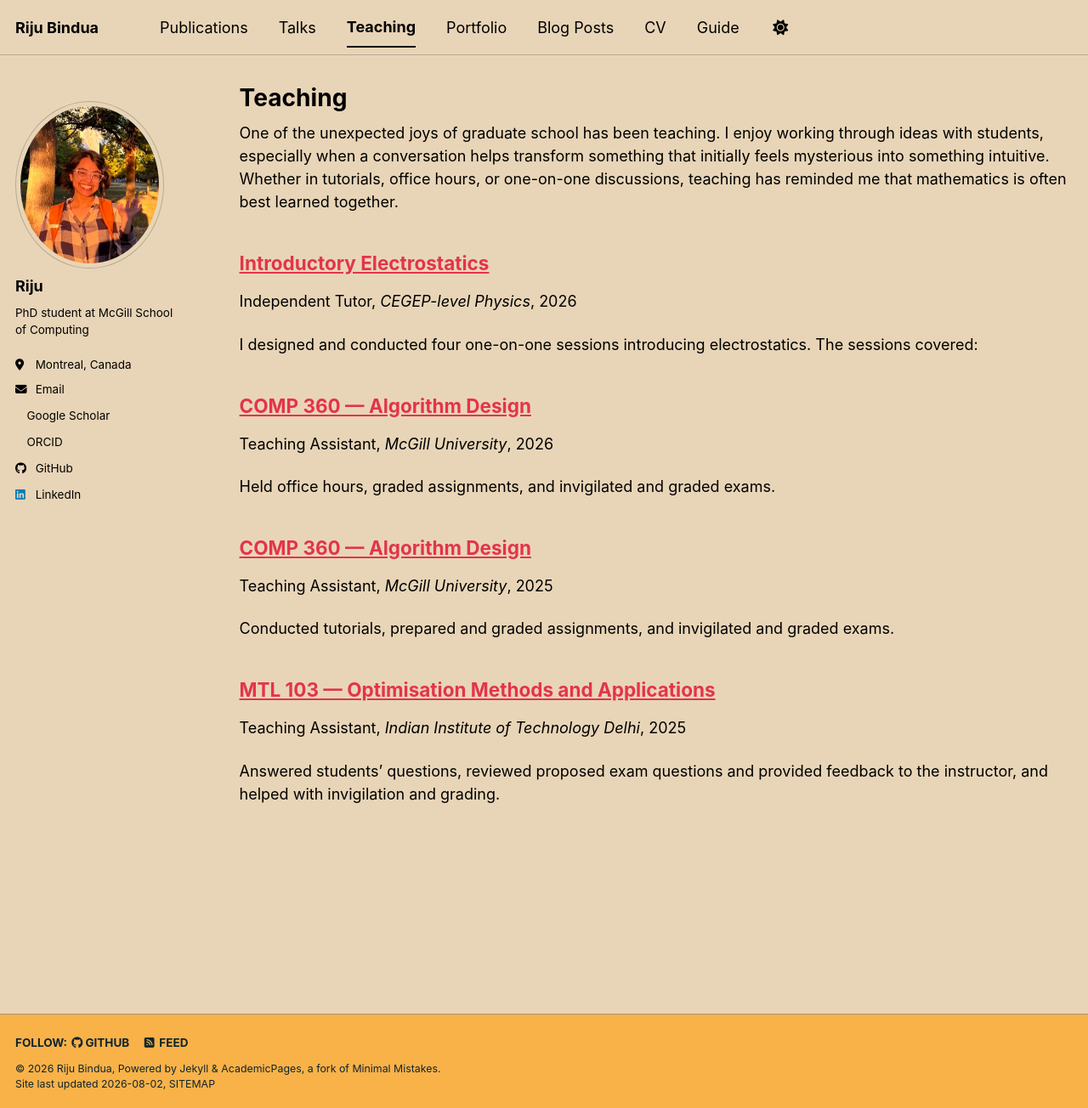
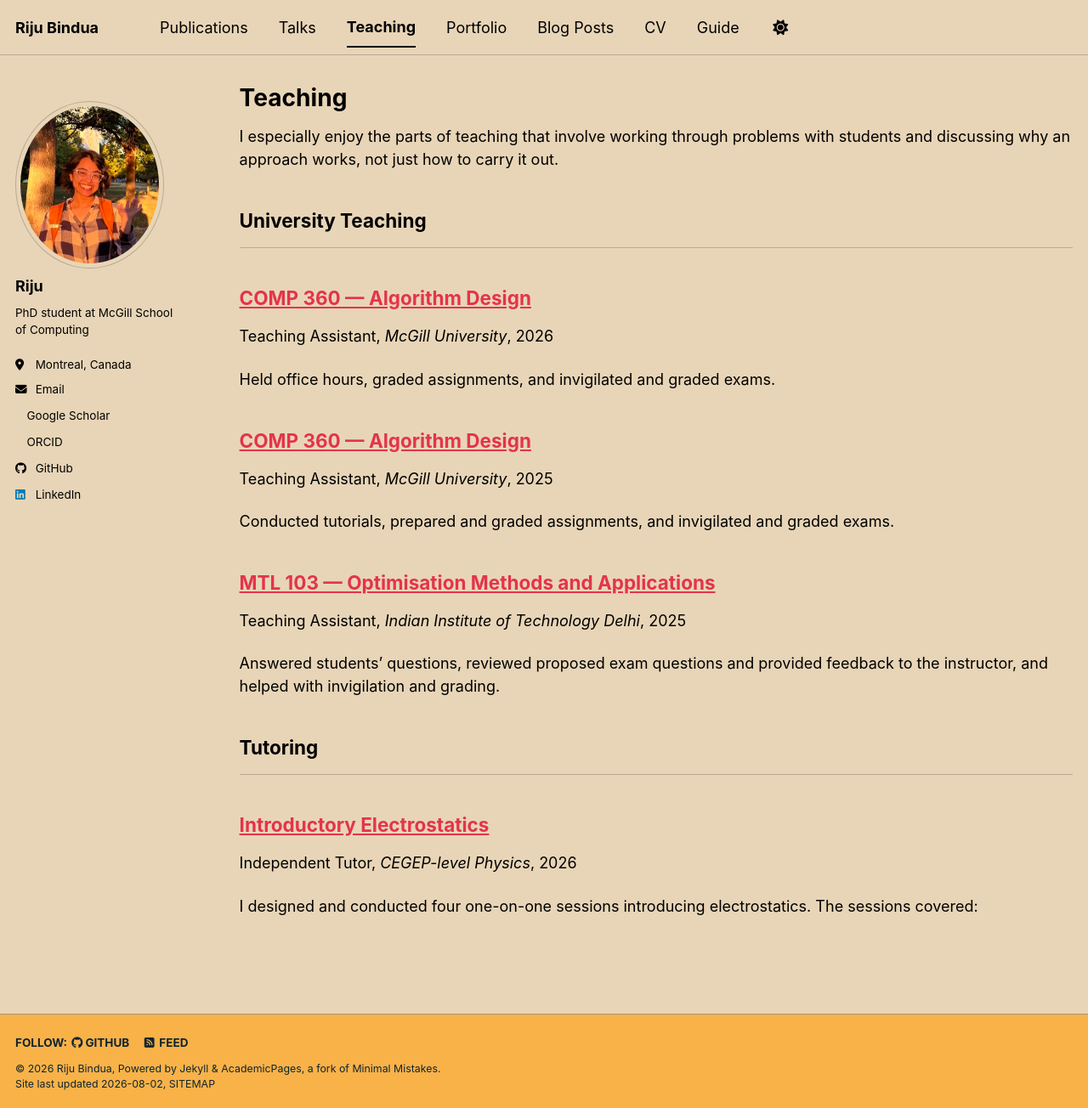
Before and after one commit to binduariju/binduariju.github.io, a Jekyll site: the page built from _pages/teaching.html, in a window 1280 px wide and 1304 px high. Shown: the whole window at 85% size. Built offline with Jekyll 4.4.1, drawn with Linux system fonts in a browser that asks for light colours; a style sheet for code colours, icons or effects is not loaded.

Commit message:
Update teaching.html to enhance teaching sections
Refactor teaching section to include separate headings for University Teaching and Tutoring, and sort teaching posts by date.

```diff
--- a/_pages/teaching.html
+++ b/_pages/teaching.html
@@ -5,12 +5,29 @@ permalink: /teaching/
 author_profile: true
 ---
 
-One of the unexpected joys of graduate school has been teaching.
-
-I enjoy working through ideas with students, especially when a conversation helps transform something that initially feels mysterious into something intuitive. Whether in tutorials, office hours, or one-on-one discussions, teaching has reminded me that mathematics is often best learned together.
-
 {% include base_path %}
 
-{% for post in site.teaching reversed %}
-  {% include archive-single.html %}
+<p>
+  I especially enjoy the parts of teaching that involve working through problems
+  with students and discussing why an approach works, not just how to carry it out.
+</p>
+
+{% assign teaching_sorted = site.teaching | sort: "date" | reverse %}
+
+<h2>University Teaching</h2>
+<hr />
+
+{% for post in teaching_sorted %}
+  {% if post.type == "Teaching Assistant" %}
+    {% include archive-single.html %}
+  {% endif %}
 {% endfor %}
+
+<h2>Tutoring</h2>
+<hr />
+
+{% for post in teaching_sorted %}
+  {% if post.type == "Independent Tutor" %}
+    {% include archive-single.html %}
+  {% endif %}
+{% endfor %}
```
